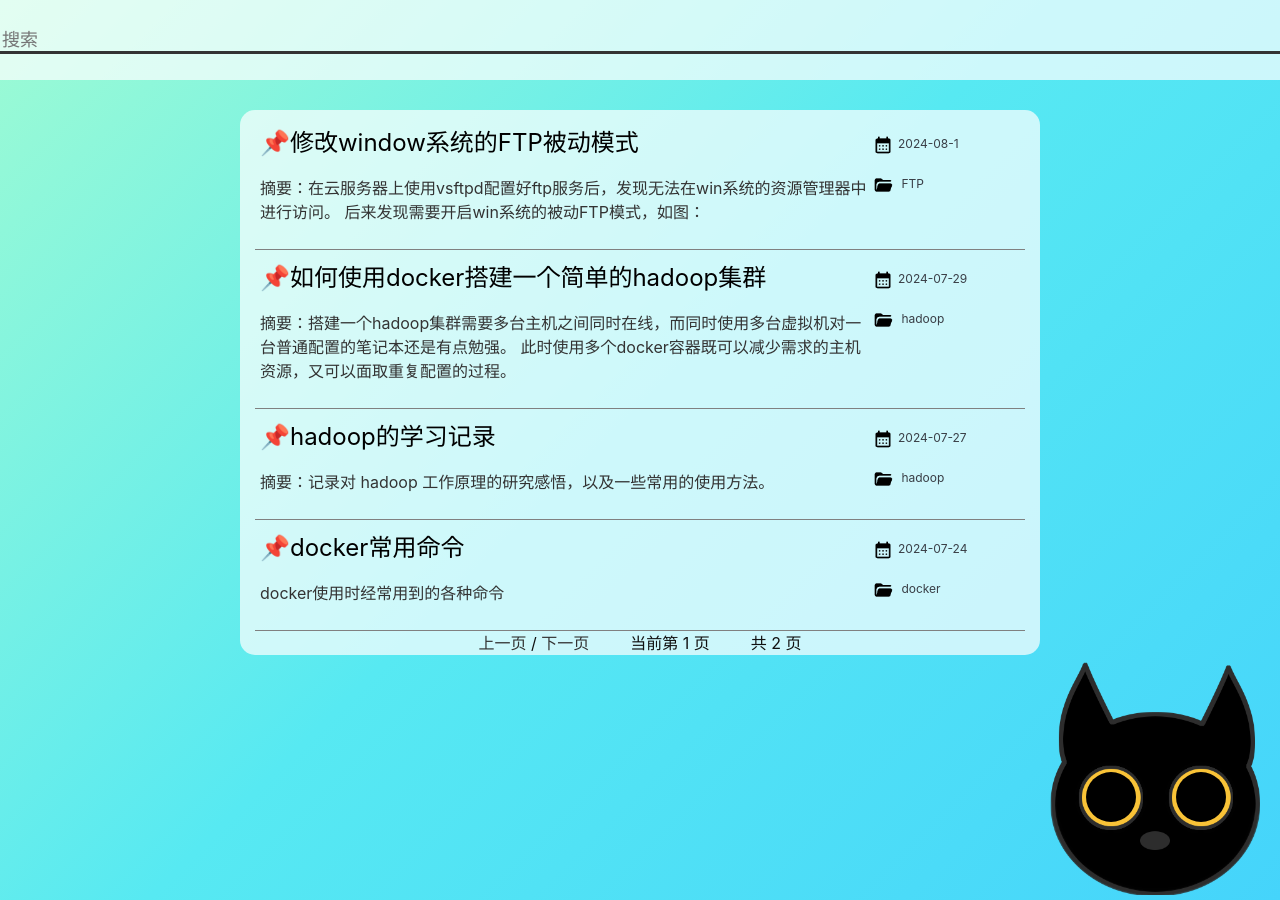
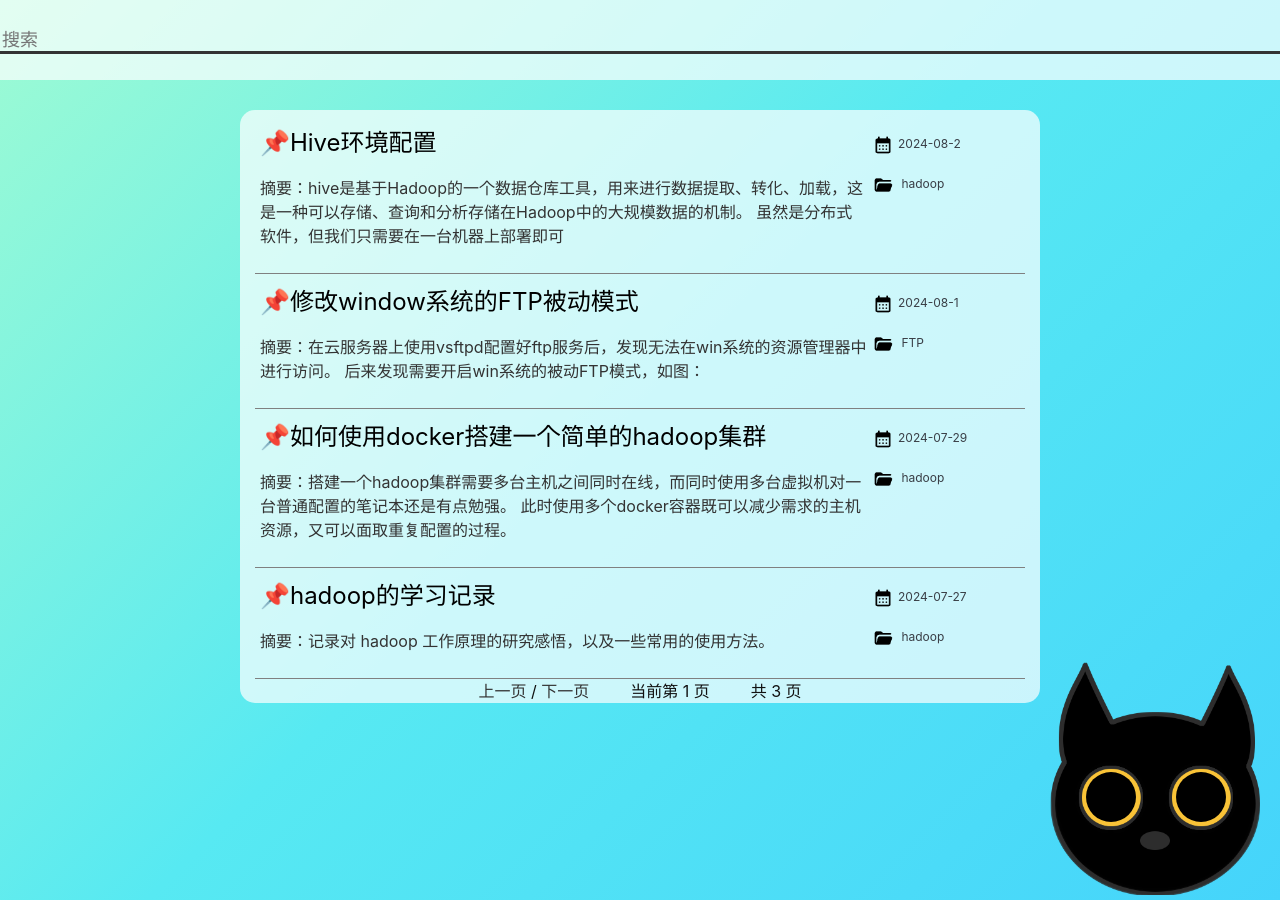
Before and after one commit to NothingWork/NothingWork.github.io, a Jekyll site: the page built from index.html, in a window 1280 px wide. Built offline with Jekyll 4.4.1, drawn with Linux system fonts in a browser that asks for light colours; the list of posts is cut into pages by our own code.

Commit message:
[post] 更新博客

````diff
--- /dev/null
+++ b/_posts/2024-08-02-Hive环境配置.md
@@ -0,0 +1,142 @@
+---
+layout: post
+title: "Hive环境配置"
+date: 2024-08-02 14:21:54 +0800
+category: hadoop
+---
+摘要：hive是基于Hadoop的一个数据仓库工具，用来进行数据提取、转化、加载，这是一种可以存储、查询和分析存储在Hadoop中的大规模数据的机制。
+虽然是分布式软件，但我们只需要在一台机器上部署即可
+
+## 环境准备
+
+健康完善的hadoop集群环境、MySql
+
+## 安装
+
+Hive下载链接，下载bin包
+[hive下载](https://hive.apache.org/general/downloads/)
+
+## 配置修改
+
+### 版本统一
+
+确保hadoop_home/share/hadoop/common/lib目录下的的guava包版本与hive_home/lib目录下的guava包版本一致。
+因为hadoop在多台机器上部署，而hive在一台机器上部署，所以推荐用hadoop的guava覆盖hive
+
+### hive_home/conf/hive.sh文件修改
+
+```ssh
+export HADOOP_HOME=$HADOOP_HOME
+export HIVE_CONF_DIR=/usr/local/hive/conf
+export HIVE_AUX_JARS_PATH=/usr/local/hive/lib
+```
+
+### hive_home/conf/hive-site.xml
+
+没有就新建一个
+
+```xml
+<?xml version="1.0" encoding="UTF-8"?>
+<configuration>
+        <!-- H2S运行绑定host -->
+        <property>
+                <name>hive.serve2.thrift.bind.host</name>
+                <value>nn</value>
+        </property>
+        <!-- 远程部署matestore 地址 -->
+        <property>
+                <name>hive.metastore.uris</name>
+                <value>thrift://nn:9083</value>
+        </property>
+        <!-- 关闭元数据存储授权 -->
+        <property>
+                <name>hive.metastore.event.db.notification.api.auth</name>
+                <value>false</value>
+        </property>
+        <!-- mysql配置(不要换行) -->
+        <property>
+                <name>javax.jdo.option.ConnectionURL</name>
+                <value>jdbc:mysql://nots.fun:3306/hive?createDatabaseIfNotExist=true&amp;useSSL=false&amp;useUnicode=true&amp;characterEncoding=UTF-8</value>
+        </property>
+        <!--mysql驱动-->
+        <property>
+                <name>javax.jdo.option.ConnectionDriverName</name>
+                <value>com.mysql.cj.jdbc.Driver</value>
+        </property>
+        <!-- 账号 -->
+        <property>
+                <name>javax.jdo.option.ConnectionUserName</name>
+                <value>root</value>
+        </property>
+        <!-- 密码 -->
+        <property>
+                <name>javax.jdo.option.ConnectionPassword</name>
+                <value>Sql040617</value>
+        </property>
+</configuration>
+```
+
+### jdbc驱动
+
+在官网进行下载，放入hive下的lib包
+[jdbc驱动下载](http://dev.mysql.com/downloads/connector/j/)
+
+### hive环境变量
+
+```ssh
+export HIVE_HOME=/usr/local/hive
+export PATH=$PATH:$HIVE_HOME/bin
+```
+
+## hive启动
+
+### 初始化
+
+ schematool -initSchema -dbType mysql -verbos
+ 完成后会在数据库创建74张表
+
+ 在hdfs创建hive存储文件(选做，后面会自动创建)
+
+ ```ssh
+hadoop fs -mkdir /tmp
+hadoop fs -mkdir -p /user/hive/warehouse
+hadoop fs -chmod g+w /tmp
+hadoop fs -chmod g+w /user/hive/warehouse
+ ```
+
+### linux使用screen启动m服务
+
+metastore
+
+```ssh
+screen -S metastore --创建screen
+hive --service metastore --启动服务
+ctrl+a+d 退出screen
+```
+
+hiveserver2
+
+```ssh
+screen -S hiveserver2 --创建screen
+hive --service hiveserver2 --启动服务
+ctrl+a+d 退出screen
+```
+
+### 启动连接
+
+连接地址为：jdbc:hive2://主机地址:10000
+用户密码为启动hive的主机用户密码
+
+## 问题
+
+如果出现未经授权的超级用户报错，尝试在hive-site.xml添加
+
+```xml
+<property>
+    <name>hive.server2.enable.doAs</name>
+    <value>false</value>
+</property>
+```
+
+hive.server2.enable.doAs设置成false,则yarn作业获取到的hiveserver2用户都为hive用户。
+设置成true则为实际的用户名
````
Also changed, not shown: _posts/2024-07-27-hadoop的学习记录.md (+2 -2 lines).
